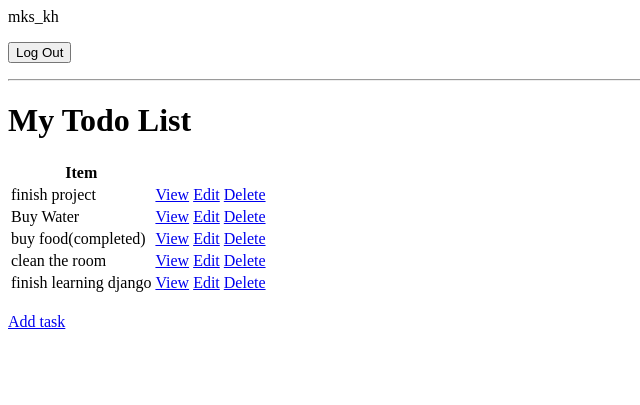
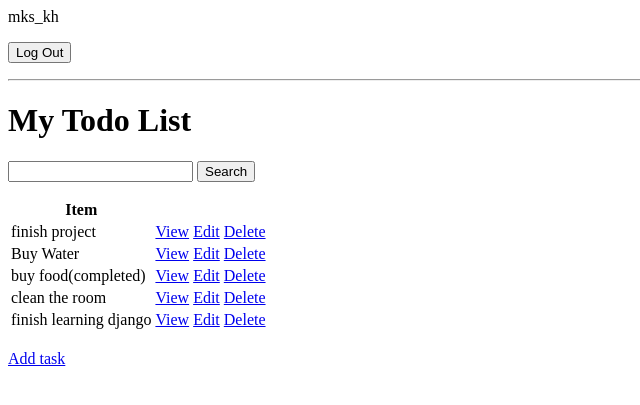
Before and after one commit to mkskh/todo_list_django_project, a Django app: page / in a window 1280 px wide. Shown: the top 405 px of the page, without its empty margins (0-640 px from the left). Run offline with Django 5.2, Linux system fonts and the light colour scheme; a user stored in the database is signed in; data comes from the database, SQL or seed files in the repository; both versions use the stored data as it was after the commit.

Commit message:
implemented search system

```diff
--- a/todo/templates/todo/task_list.html
+++ b/todo/templates/todo/task_list.html
@@ -15,6 +15,12 @@
 <hr>
 
 <h1>My Todo List</h1>
+
+<form method="GET">
+    <input type="text" name="search-area" value="{{search_input}}">
+    <input type="submit" value="Search">
+</form>
+
 <table>
     <tr>
         <th>Item</th>
--- a/todo/views.py
+++ b/todo/views.py
@@ -49,6 +49,13 @@ class TaskList(LoginRequiredMixin, ListView):
         context = super().get_context_data(**kwargs)
         context['tasks'] = context['tasks'].filter(user = self.request.user)
         context['count'] = context['tasks'].filter(complete=False).count()
+
+        search_input = self.request.GET.get('search-area') or ''
+        if search_input:
+            context['tasks'] = context['tasks'].filter(title__startswith=search_input)
+
+        context['search_input'] = search_input
+
         return context
 
 
```
Also changed, not shown: README.md, db.sqlite3.
